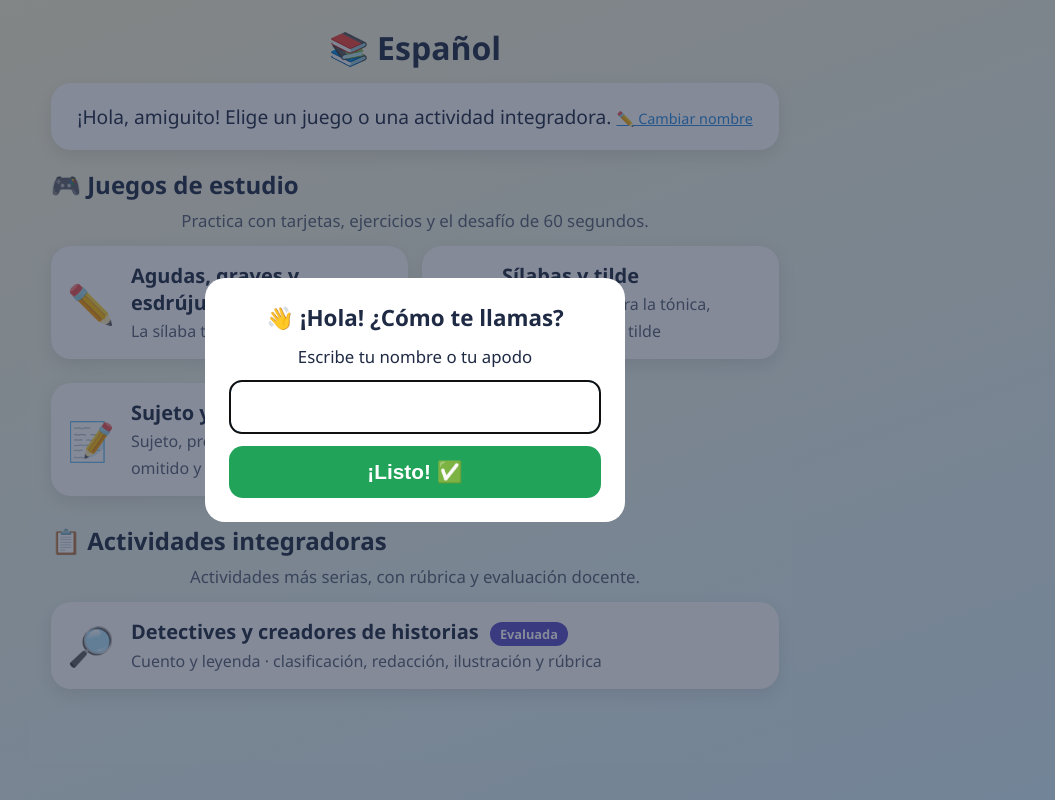
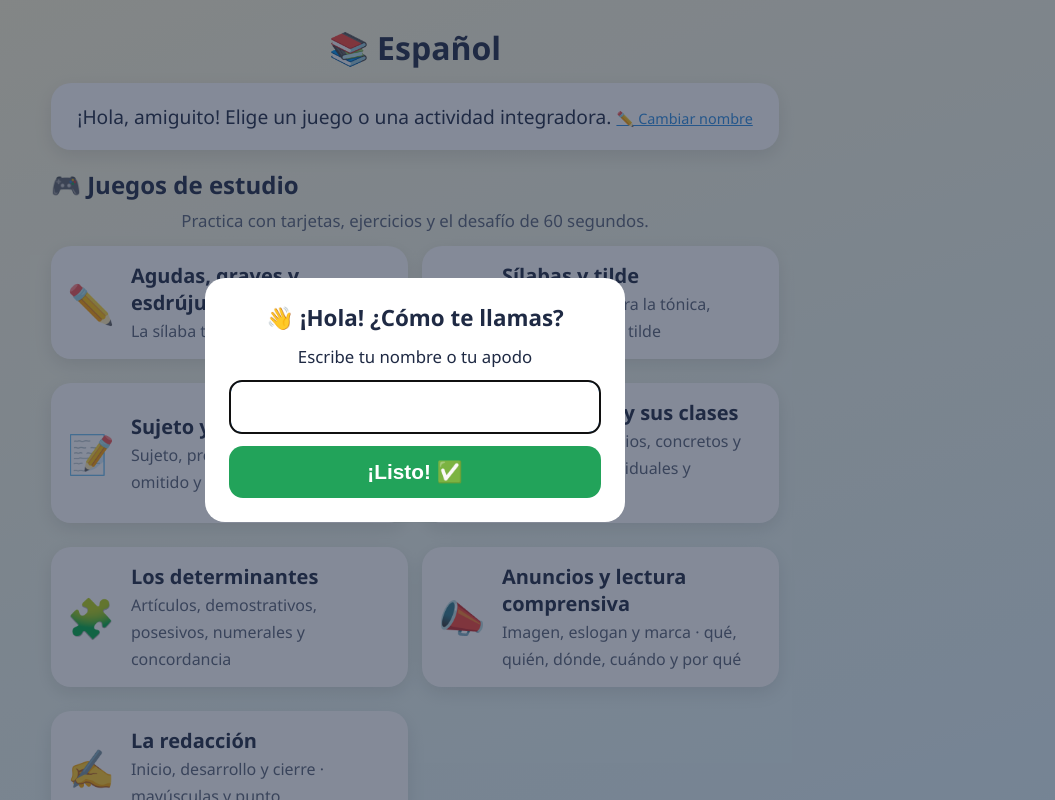
Before and after one commit to korckyjals-grok-bot/espanol, a plain HTML site: page index.html in a window 1280 px wide. Shown: the top 800 px of the page, without its empty margins (225-1280 px from the left). Drawn offline with Linux system fonts and the light colour scheme.

Commit message:
Español: agregar tarjetas de Sustantivos, Determinantes, Anuncio y Redacción

```diff
--- a/index.html
+++ b/index.html
@@ -26,7 +26,11 @@ ul{font-size:1.1rem}li{margin:6px 0}
 <p class="secnote">Practica con tarjetas, ejercicios y el desafío de 60 segundos.</p>
 <div class="grid"><a class="card app" href="https://korckyjals-grok-bot.github.io/agudas-graves-esdrujulas/" data-app="https://korckyjals-grok-bot.github.io/agudas-graves-esdrujulas/"><span class="em">✏️</span><span><b>Agudas, graves y esdrújulas</b><br><small>La sílaba tónica y la tilde</small></span><span class="ck" data-k="agudas"></span></a>
 <a class="card app" href="https://korckyjals-grok-bot.github.io/silabas-tilde/" data-app="https://korckyjals-grok-bot.github.io/silabas-tilde/"><span class="em">🔤</span><span><b>Sílabas y tilde</b><br><small>Separa, encuentra la tónica, clasifica y pon la tilde</small></span><span class="ck" data-k="silabas" data-n="3"></span></a>
-<a class="card app" href="https://korckyjals-grok-bot.github.io/sujeto-predicado/" data-app="https://korckyjals-grok-bot.github.io/sujeto-predicado/"><span class="em">📝</span><span><b>Sujeto y predicado</b><br><small>Sujeto, predicado, expreso u omitido y núcleos</small></span><span class="ck" data-k="sujeto" data-n="4"></span></a></div>
+<a class="card app" href="https://korckyjals-grok-bot.github.io/sujeto-predicado/" data-app="https://korckyjals-grok-bot.github.io/sujeto-predicado/"><span class="em">📝</span><span><b>Sujeto y predicado</b><br><small>Sujeto, predicado, expreso u omitido y núcleos</small></span><span class="ck" data-k="sujeto" data-n="4"></span></a>
+<a class="card app" href="https://korckyjals-grok-bot.github.io/sustantivos/" data-app="https://korckyjals-grok-bot.github.io/sustantivos/"><span class="em">🏷️</span><span><b>Sustantivos y sus clases</b><br><small>Comunes y propios, concretos y abstractos, individuales y colectivos</small></span><span class="ck" data-k="sustantivos" data-n="4"></span></a>
+<a class="card app" href="https://korckyjals-grok-bot.github.io/determinantes/" data-app="https://korckyjals-grok-bot.github.io/determinantes/"><span class="em">🧩</span><span><b>Los determinantes</b><br><small>Artículos, demostrativos, posesivos, numerales y concordancia</small></span><span class="ck" data-k="determinantes" data-n="5"></span></a>
+<a class="card app" href="https://korckyjals-grok-bot.github.io/anuncio-lectura/" data-app="https://korckyjals-grok-bot.github.io/anuncio-lectura/"><span class="em">📣</span><span><b>Anuncios y lectura comprensiva</b><br><small>Imagen, eslogan y marca · qué, quién, dónde, cuándo y por qué</small></span><span class="ck" data-k="anuncio" data-n="4"></span></a>
+<a class="card app" href="https://korckyjals-grok-bot.github.io/redaccion/" data-app="https://korckyjals-grok-bot.github.io/redaccion/"><span class="em">✍️</span><span><b>La redacción</b><br><small>Inicio, desarrollo y cierre · mayúsculas y punto</small></span><span class="ck" data-k="redaccion" data-n="4"></span></a></div>
 <h2>📋 Actividades integradoras</h2>
 <p class="secnote">Actividades más serias, con rúbrica y evaluación docente.</p>
 <div class="grid"><a class="card app" href="https://korckyjals-grok-bot.github.io/cuentos-leyendas/" data-app="https://korckyjals-grok-bot.github.io/cuentos-leyendas/"><span class="em">🔎</span><span><b>Detectives y creadores de historias</b> <span class="badge">Evaluada</span><br><small>Cuento y leyenda · clasificación, redacción, ilustración y rúbrica</small></span></a></div>
```
